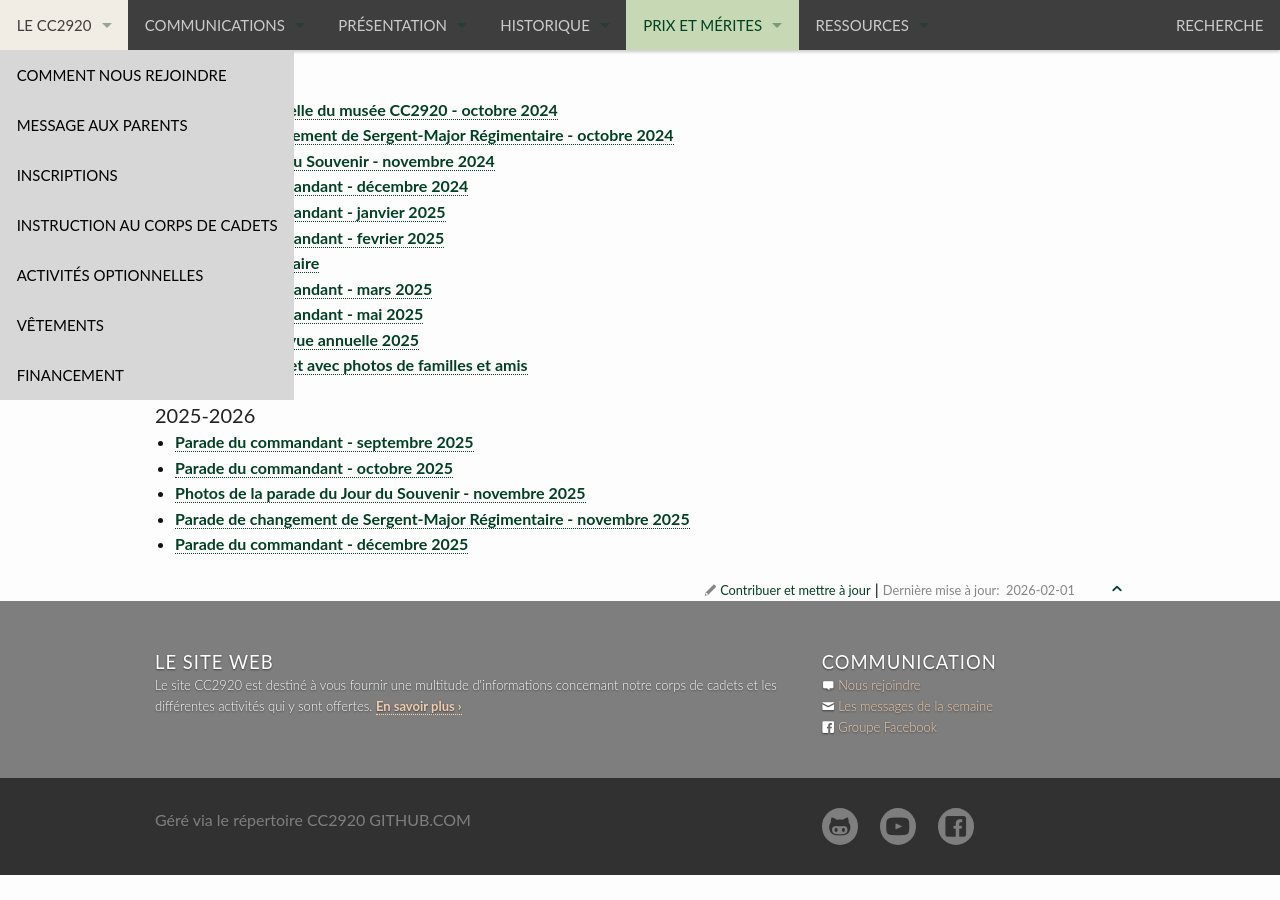
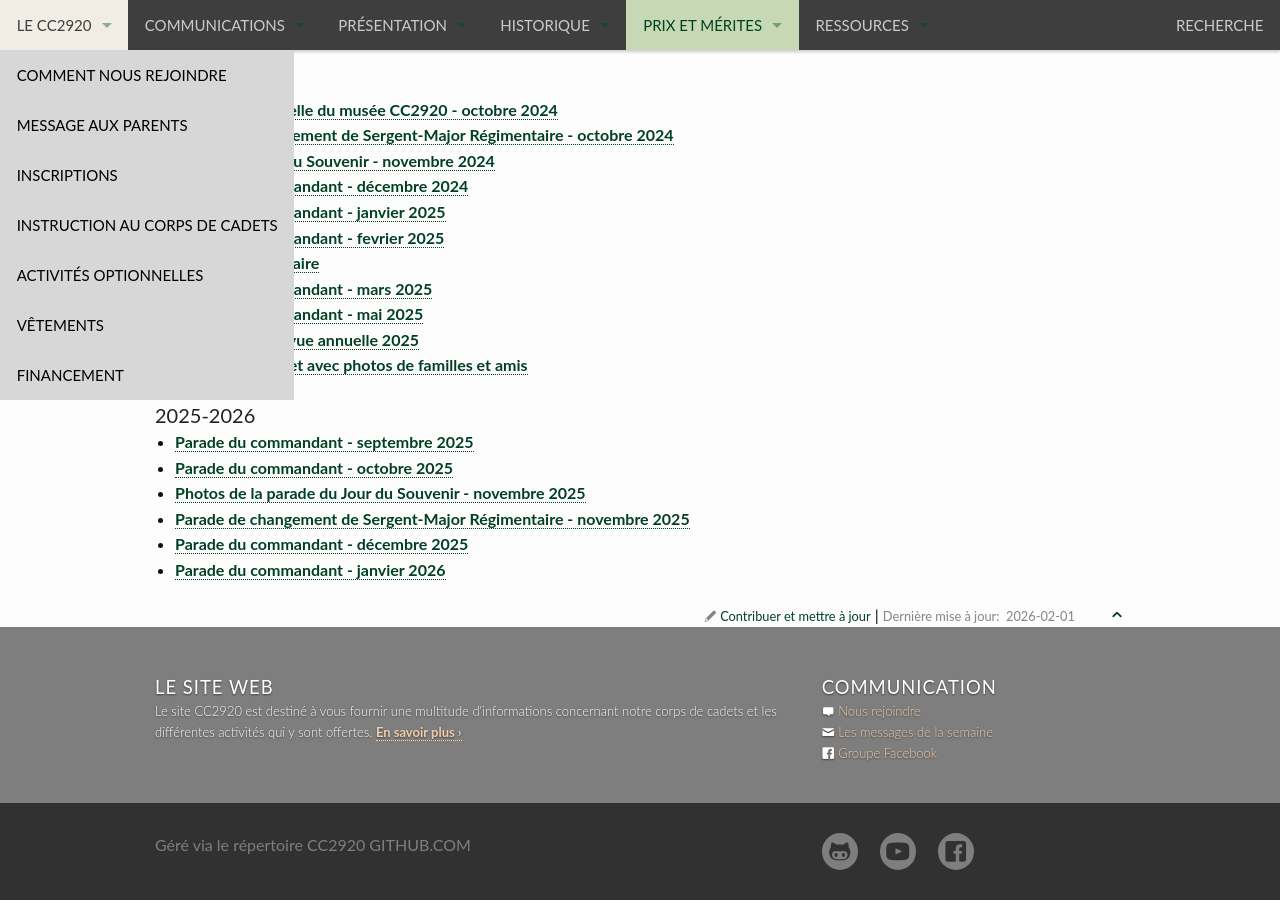
Before and after one commit to CC2920/web, a Jekyll site: the page built from _prix/photos.md, in a window 1280 px wide and 900 px high, scrolled down 5158 px. Built offline with Jekyll 4.4.1, drawn with Linux system fonts in a browser that asks for light colours; before the commit the page ends 6033 px from its top, so only the background shows below that.

Commit message:
Add January 2026 commandant parade photo link

```diff
--- a/_prix/photos.md
+++ b/_prix/photos.md
@@ -200,3 +200,4 @@ title: "Galerie de photos"
 * [Photos de la parade du Jour du Souvenir - novembre 2025](https://photos.app.goo.gl/9ukYK2eb17dJxgAG9)
 * [Parade de changement de Sergent-Major Régimentaire - novembre 2025](https://photos.app.goo.gl/5oQDEt1nJi7cnh8d7)
 * [Parade du commandant - décembre 2025](https://photos.app.goo.gl/nT86Yr18J16B7Tg79)
+* [Parade du commandant - janvier 2026](https://photos.app.goo.gl/ikUKpVqPxYknXwxG6)
```
